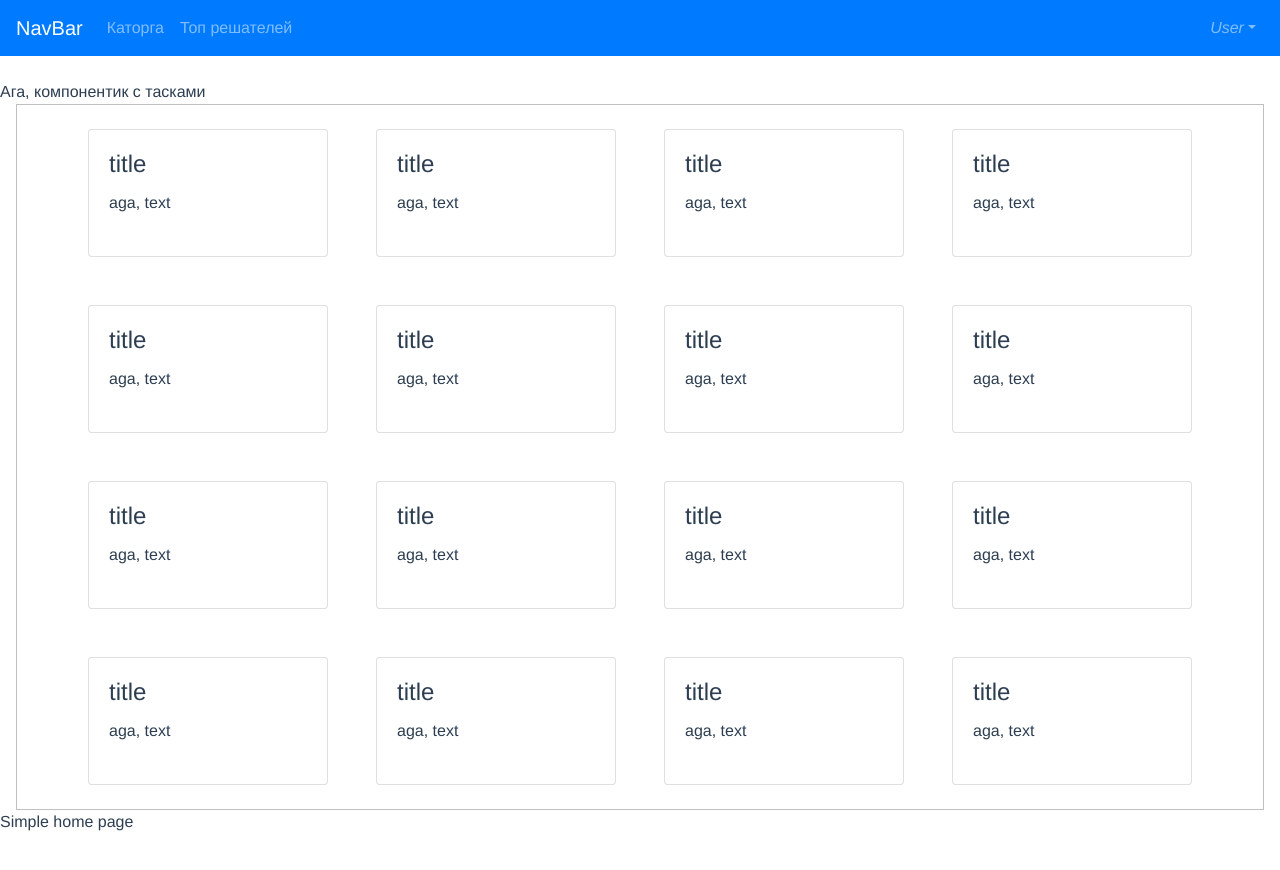
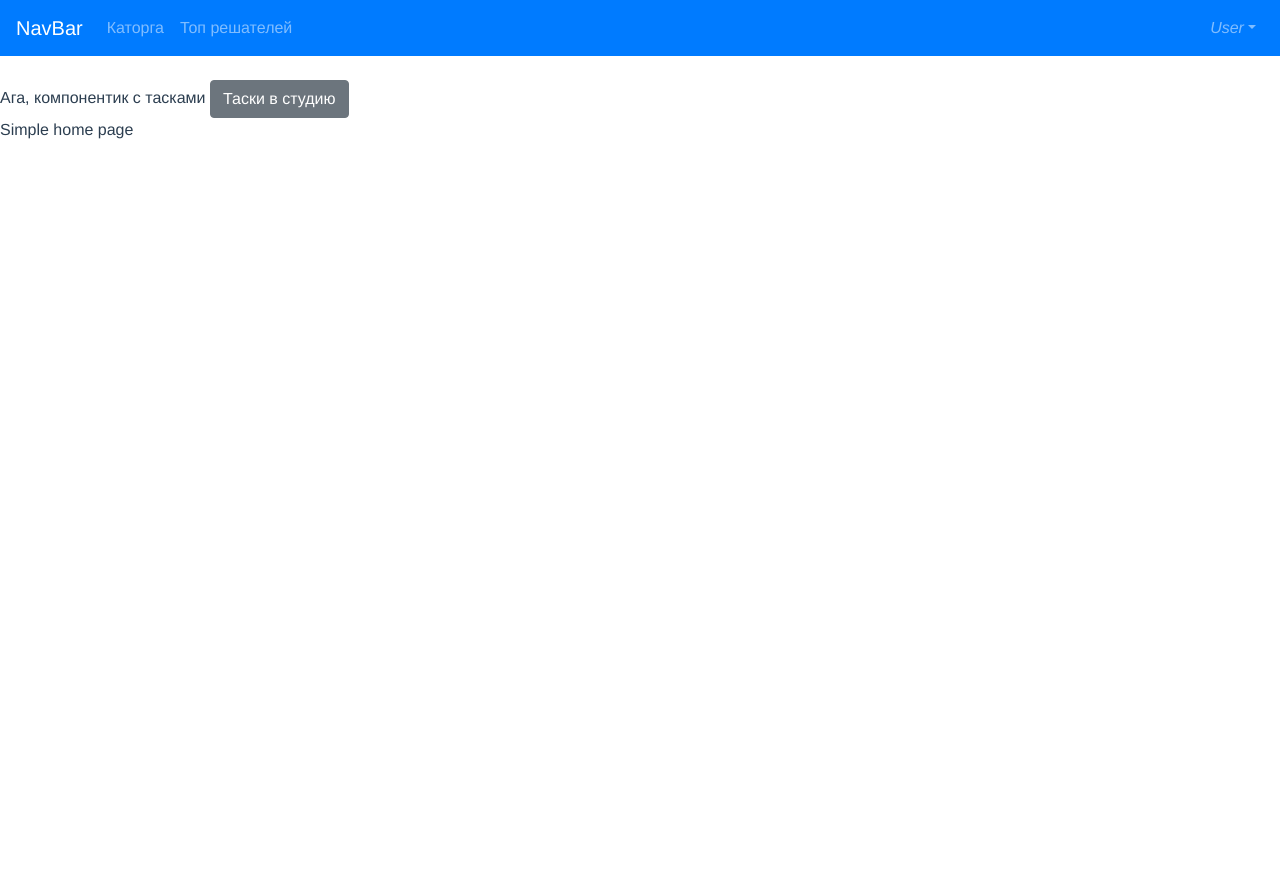
Before and after one commit to krisfromhbk/platform-demo, a Vue app: page /tasks in a window 1280 px wide. Shown: the top 870 px of the page. Built offline with nearby package versions, Linux system fonts and the light colour scheme; sample sign-in values are in the browser's storage.

Commit message:
Change tasks functional behaviour. Add CLEAR_TASKS action on logout.

```diff
--- a/src/components/TasksView.vue
+++ b/src/components/TasksView.vue
@@ -1,41 +1,53 @@
 <template>
   <div>
     Ага, компонентик с тасками
-    <!-- <ul id="example-1">
-      <li v-for="task in tasks" :key="task.id">
-        {{ task.id }}
-      </li>
-    </ul> -->
-    <div class="d-flex align-items-center justify-content-center flex-container wrap ml-3 mr-3">
+    <!-- <div class="d-flex align-items-center justify-content-center flex-container wrap ml-3 mr-3">
       <b-card class="m-4" v-for="task in tasks" :key="task.id" style="width: 15rem; height: 8rem;" :title="task.title">
         {{ task.shortDescription }}
       </b-card>
-    </div>
+    </div> -->
+    <b-button v-on:click="process">Таски в студию</b-button>
   </div>
 </template>
 
 <script>
+import { mapActions, mapGetters } from 'vuex'
+import { GET_TASKS_REQUEST } from '@/store/actions/tasks'
+
 export default {
   data () {
     return {
-      tasks: [
-        { id: 1, title: 'title', shortDescription: 'aga, text', description: 'nu-nu, mnogo teksta', value: 300, solved: 14 },
-        { id: 2, title: 'title', shortDescription: 'aga, text', description: 'nu-nu, mnogo teksta', value: 300, solved: 14 },
-        { id: 3, title: 'title', shortDescription: 'aga, text', description: 'nu-nu, mnogo teksta', value: 300, solved: 14 },
-        { id: 4, title: 'title', shortDescription: 'aga, text', description: 'nu-nu, mnogo teksta', value: 300, solved: 14 },
-        { id: 5, title: 'title', shortDescription: 'aga, text', description: 'nu-nu, mnogo teksta', value: 300, solved: 14 },
-        { id: 6, title: 'title', shortDescription: 'aga, text', description: 'nu-nu, mnogo teksta', value: 300, solved: 14 },
-        { id: 7, title: 'title', shortDescription: 'aga, text', description: 'nu-nu, mnogo teksta', value: 300, solved: 14 },
-        { id: 8, title: 'title', shortDescription: 'aga, text', description: 'nu-nu, mnogo teksta', value: 300, solved: 14 },
-        { id: 9, title: 'title', shortDescription: 'aga, text', description: 'nu-nu, mnogo teksta', value: 300, solved: 14 },
-        { id: 10, title: 'title', shortDescription: 'aga, text', description: 'nu-nu, mnogo teksta', value: 300, solved: 14 },
-        { id: 11, title: 'title', shortDescription: 'aga, text', description: 'nu-nu, mnogo teksta', value: 300, solved: 14 },
-        { id: 12, title: 'title', shortDescription: 'aga, text', description: 'nu-nu, mnogo teksta', value: 300, solved: 14 },
-        { id: 13, title: 'title', shortDescription: 'aga, text', description: 'nu-nu, mnogo teksta', value: 300, solved: 14 },
-        { id: 14, title: 'title', shortDescription: 'aga, text', description: 'nu-nu, mnogo teksta', value: 300, solved: 14 },
-        { id: 15, title: 'title', shortDescription: 'aga, text', description: 'nu-nu, mnogo teksta', value: 300, solved: 14 },
-        { id: 16, title: 'title', shortDescription: 'aga, text', description: 'nu-nu, mnogo teksta', value: 300, solved: 14 }
-      ]
+      // tasks: [
+      //   { id: 1, title: 'title', shortDescription: 'aga, text', description: 'nu-nu, mnogo teksta', value: 300, solved: 14 },
+      //   { id: 2, title: 'title', shortDescription: 'aga, text', description: 'nu-nu, mnogo teksta', value: 300, solved: 14 },
+      //   { id: 3, title: 'title', shortDescription: 'aga, text', description: 'nu-nu, mnogo teksta', value: 300, solved: 14 },
+      //   { id: 4, title: 'title', shortDescription: 'aga, text', description: 'nu-nu, mnogo teksta', value: 300, solved: 14 },
+      //   { id: 5, title: 'title', shortDescription: 'aga, text', description: 'nu-nu, mnogo teksta', value: 300, solved: 14 },
+      //   { id: 6, title: 'title', shortDescription: 'aga, text', description: 'nu-nu, mnogo teksta', value: 300, solved: 14 },
+      //   { id: 7, title: 'title', shortDescription: 'aga, text', description: 'nu-nu, mnogo teksta', value: 300, solved: 14 },
+      //   { id: 8, title: 'title', shortDescription: 'aga, text', description: 'nu-nu, mnogo teksta', value: 300, solved: 14 },
+      //   { id: 9, title: 'title', shortDescription: 'aga, text', description: 'nu-nu, mnogo teksta', value: 300, solved: 14 },
+      //   { id: 10, title: 'title', shortDescription: 'aga, text', description: 'nu-nu, mnogo teksta', value: 300, solved: 14 },
+      //   { id: 11, title: 'title', shortDescription: 'aga, text', description: 'nu-nu, mnogo teksta', value: 300, solved: 14 },
+      //   { id: 12, title: 'title', shortDescription: 'aga, text', description: 'nu-nu, mnogo teksta', value: 300, solved: 14 },
+      //   { id: 13, title: 'title', shortDescription: 'aga, text', description: 'nu-nu, mnogo teksta', value: 300, solved: 14 },
+      //   { id: 14, title: 'title', shortDescription: 'aga, text', description: 'nu-nu, mnogo teksta', value: 300, solved: 14 },
+      //   { id: 15, title: 'title', shortDescription: 'aga, text', description: 'nu-nu, mnogo teksta', value: 300, solved: 14 },
+      //   { id: 16, title: 'title', shortDescription: 'aga, text', description: 'nu-nu, mnogo teksta', value: 300, solved: 14 }
+      // ]
+      // tasks: null
+    }
+  },
+
+  methods: {
+    ...mapActions('tasks', [
+      GET_TASKS_REQUEST
+    ]),
+    ...mapGetters('tasks', [
+      'isProcessing'
+    ]),
+    process () {
+      this.GET_TASKS_REQUEST()
     }
   }
 }
--- a/src/store/actions/tasks.js
+++ b/src/store/actions/tasks.js
@@ -1,3 +1,4 @@
-export const GET_TASKS_REQUEST = 'GET_ALL_REQUEST'
-export const GET_TASKS_SUCCESS = 'GET_ALL_SUCCESS'
-export const GET_TASKS_ERROR = 'GET_ALL_ERROR'
+export const GET_TASKS_REQUEST = 'GET_TASKS_REQUEST'
+export const GET_TASKS_SUCCESS = 'GET_TASKS_SUCCESS'
+export const GET_TASKS_ERROR = 'GET_TASKS_ERROR'
+export const CLEAR_TASKS = 'CLEAR_TASKS'
--- a/src/store/actions/user.js
+++ /dev/null
@@ -1,3 +0,0 @@
-export const USER_REQUEST = 'USER_REQUEST'
-export const USER_SUCCESS = 'USER_SUCCESS'
-export const USER_ERROR = 'USER_ERROR'
--- a/src/store/modules/auth.js
+++ b/src/store/modules/auth.js
@@ -1,4 +1,5 @@
 import { AUTH_LOGIN_REQUEST, AUTH_LOGIN_SUCCESS, AUTH_LOGIN_ERROR, AUTH_LOGOUT_REQUEST, AUTH_LOGOUT_SUCCESS, AUTH_LOGOUT_ERROR } from '../actions/auth'
+import { CLEAR_TASKS } from '@/store/actions/tasks'
 import { apiCall } from '@/utils/api'
 import router from '@/router'
 
@@ -31,6 +32,7 @@ const actions = {
 
   [AUTH_LOGOUT_REQUEST]: async ({ commit, dispatch }) => {
     commit(AUTH_LOGOUT_REQUEST)
+    dispatch('tasks/' + CLEAR_TASKS, null, { root: true })
     try {
       // Обращение к API для выхода (удаление токена на стороне сервера и обновление состояния пользователей онлайн)
       // await apiCall(user)
--- a/src/store/modules/tasks.js
+++ b/src/store/modules/tasks.js
@@ -1,4 +1,4 @@
-import { GET_TASKS_REQUEST, GET_TASKS_SUCCESS, GET_TASKS_ERROR } from '../actions/tasks'
+import { GET_TASKS_REQUEST, GET_TASKS_SUCCESS, GET_TASKS_ERROR, CLEAR_TASKS } from '../actions/tasks'
 import { apiCall } from '@/utils/api'
 
 const namespaced = true
@@ -6,7 +6,7 @@ const namespaced = true
 const state = { tasks: localStorage.getItem('tasks') || '', status: '' }
 
 const getters = {
-  isProcessing: state => !!state.tasks
+  isProcessing: state => state.status === 'getting tasks'
 }
 
 const actions = {
@@ -22,6 +22,9 @@ const actions = {
       // Сделать общий обработчик ошибок с пересылкой логов на сервер
       console.log(error)
     }
+  },
+  [CLEAR_TASKS]: ({ commit, dispatch }) => {
+    commit(CLEAR_TASKS)
   }
 }
 
@@ -35,6 +38,10 @@ const mutations = {
   },
   [GET_TASKS_ERROR]: (state) => {
     state.status = 'get error'
+  },
+  [CLEAR_TASKS]: (state) => {
+    state.tasks = ''
+    state.status = ''
   }
 }
 
```
